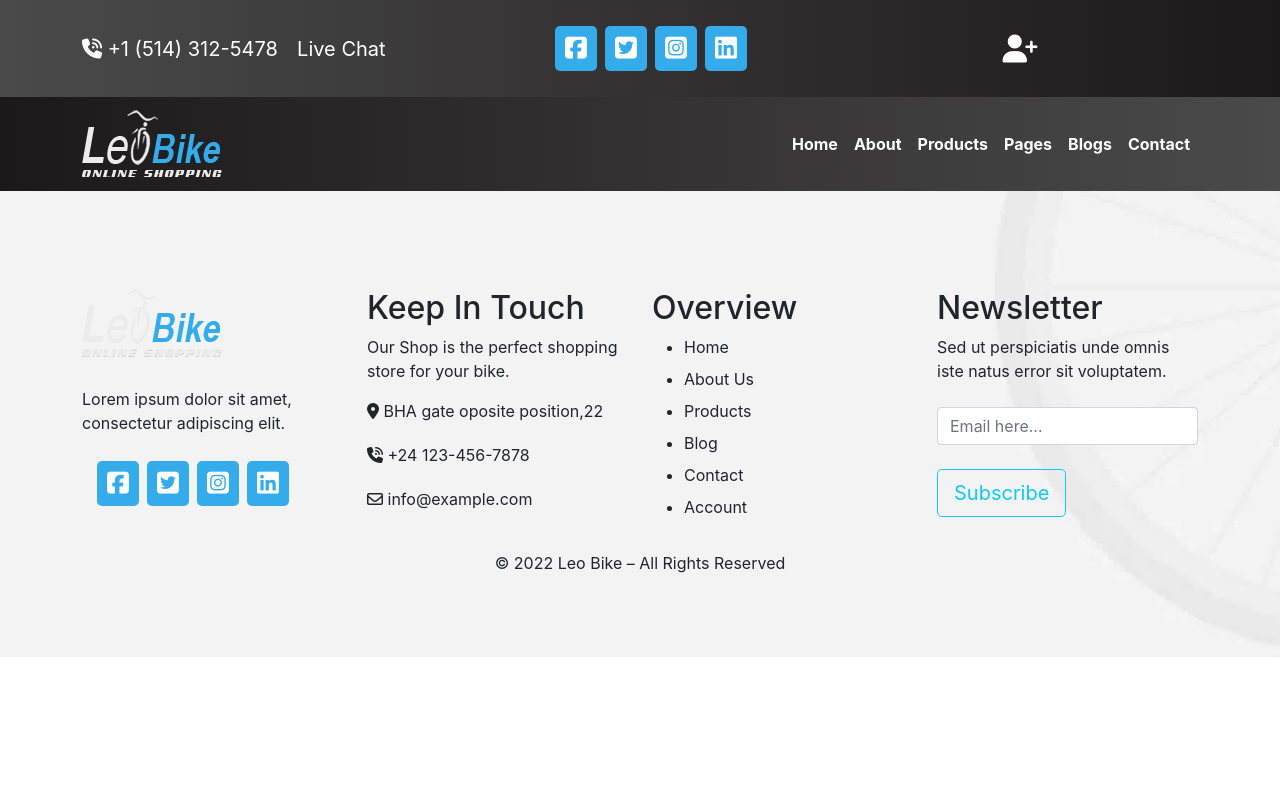
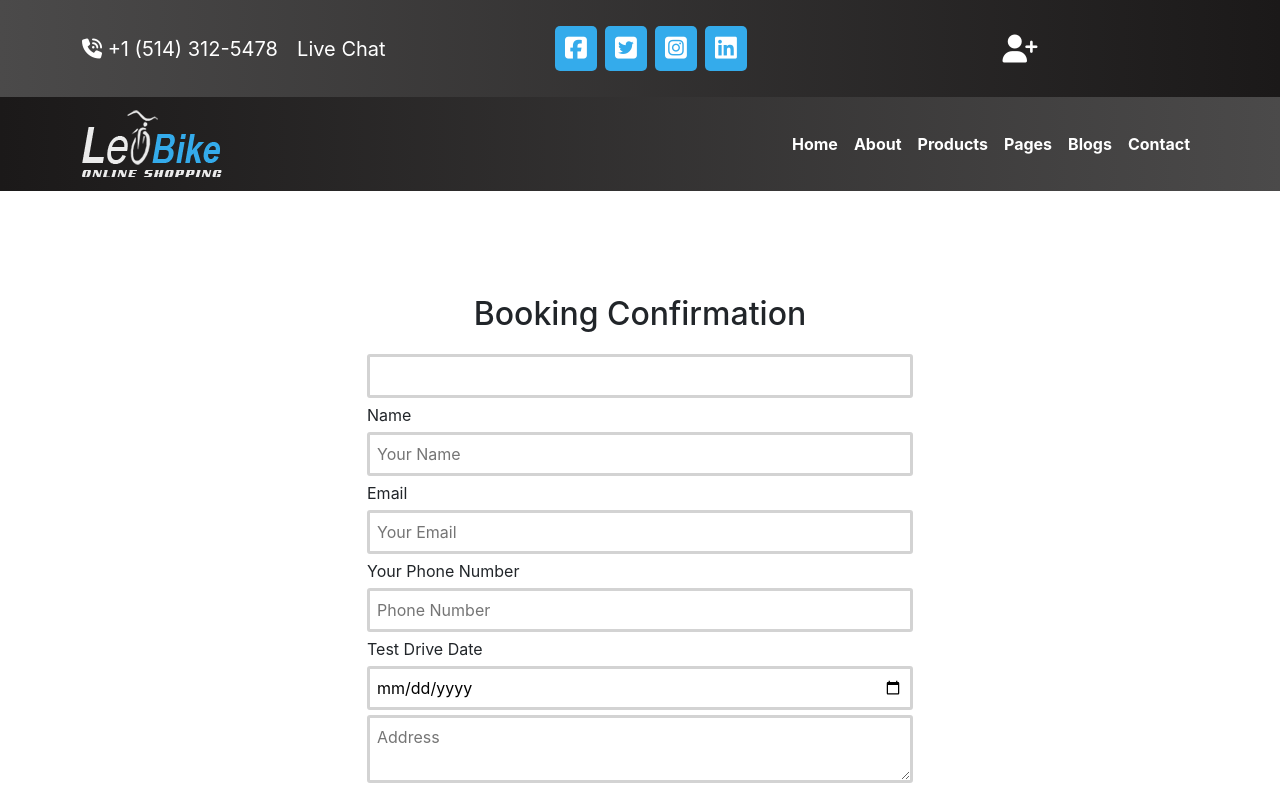
Before and after one commit to AK-Raihan/leo-bike, a React (Create React App) app: page /booking/1 in a window 1280 px wide. Shown: the top 800 px of the page. Built offline with nearby package versions, Linux system fonts and the light colour scheme; no server answers; some icons are missing.

Commit message:
booking & details

```diff
--- a/package.json
+++ b/package.json
@@ -6,10 +6,14 @@
     "@testing-library/jest-dom": "^5.16.4",
     "@testing-library/react": "^12.1.4",
     "@testing-library/user-event": "^13.5.0",
+    "axios": "^0.26.1",
     "firebase": "^9.6.10",
     "react": "^18.0.0",
     "react-bootstrap": "^2.2.3",
     "react-dom": "^18.0.0",
+    "react-hook-form": "^7.29.0",
+    "react-hot-toast": "^2.2.0",
+    "react-rating": "^2.0.5",
     "react-router-dom": "^6.3.0",
     "react-scripts": "5.0.0",
     "swiper": "^8.1.0",
--- a/src/App.js
+++ b/src/App.js
@@ -5,6 +5,8 @@ import {
 } from "react-router-dom";
 import './App.css';
 import AuthProvider from "./Contexts/AuthProvider";
+import Booking from "./Pages/CycleDetails/Booking/Booking";
+import CycleDetals from "./Pages/CycleDetails/CycleDetails/CycleDetails";
 import About from "./Pages/Home/About/About";
 import Contact from "./Pages/Home/Contact/Contact";
 import Home from "./Pages/Home/Home/Home";
@@ -29,6 +31,10 @@ function App() {
       </Route>
       <Route path="/about" element={<About/>}>
       </Route>
+      <Route path="/booking/:id" element={<Booking/>}>
+      </Route>
+      <Route path="/details/:id" element={<CycleDetals/>}>
+      </Route>
       <Route path="/contact" element={<Contact/>}>
       </Route>
       <Route path="/products" element={<Products/>}>
--- /dev/null
+++ b/src/Pages/CycleDetails/Booking/Booking.css
@@ -0,0 +1,9 @@
+.our-form-input {
+    display: block;
+    width: 100%;
+    padding: 7px;
+    margin-top: 5px;
+    margin-bottom: 5px;
+    border: 3px solid lightgray;
+    border-radius: 3px;
+}
--- /dev/null
+++ b/src/Pages/CycleDetails/Booking/Booking.js
@@ -0,0 +1,117 @@
+import React, { useEffect, useState } from 'react';
+import axios from 'axios';
+import { Col, Button, Row, Container } from 'react-bootstrap';
+import { useForm } from 'react-hook-form';
+import {  useParams } from 'react-router';
+import {  useNavigate } from 'react-router-dom';
+import './Booking.css';
+import useAuth from '../../../hooks/useAuth';
+import toast, { Toaster } from 'react-hot-toast';
+
+// import MenuBar from '../../shared/MenuBar/MenuBar';
+
+
+const Booking = () => {
+    const { id } = useParams();
+    const { user } = useAuth();
+    const navigate = useNavigate();
+    const [specificDetail, setSpecificDetail] = useState({});
+    const { name } = specificDetail;
+    const { register, handleSubmit, reset } = useForm();
+
+    useEffect(() => {
+        const url = `http://localhost:5000/singleCycle/${id}`
+        fetch(url)
+            .then(res => res.json())
+            .then(data => setSpecificDetail(data))
+    }, [])
+
+    const onSubmit = data => {
+        data.carId = id;
+        data.status = "pending";
+        data.orderTime = new Date().toLocaleDateString('en-GB');
+        axios.post('http://localhost:5000/confirmOrder', data)
+            .then(res => {
+                if (res.data.insertedId) {
+                    toast.success('Booking Succesful')
+                    reset();
+                    navigate('/')
+                }
+            })
+    }
+    return (
+        <div className="cycle-booking py-5">
+
+            <Container className="py-5">
+                <h2 className="text-center py-2">Booking Confirmation</h2>
+
+                <form onSubmit={handleSubmit(onSubmit)}>
+                    <div className="form-main" style={{ borderRadius: "15px", maxWidth: '85rem' }}>
+                        <Row>
+                            <Col md={3} xs={12} className="pr-md-4">
+                            </Col>
+                            <Col md={6} xs={12} className="pr-md-4">
+                                <input className="our-form-input" type="text" {...register("CycleName", { required: true })} defaultValue={name} />
+                                <label>Name</label>
+                                <input
+                                    className="our-form-input"
+                                    type="text"
+                                    defaultValue={user.displayName}
+                                    {...register("name", { required: true })}
+                                    placeholder="Your Name"
+                                />
+                                <label>Email</label>
+                                <input
+                                    type="email"
+                                    className="our-form-input"
+                                    defaultValue={user.email}
+                                    {...register("email", { required: true })}
+                                    placeholder="Your Email"
+                                />
+                                <label>Your Phone Number</label>
+                                <input
+                                    type="number"
+                                    className="our-form-input"
+                                    defaultValue=""
+                                    {...register("phone", { required: true })}
+                                    placeholder="Phone Number"
+                                />
+                                <label>Test Drive Date</label>
+                                <input
+                                    type="date"
+                                    date="{{date}}" timezone="[[timezone]]"
+                                    className="our-form-input"
+                                    defaultValue=""
+                                    {...register("testDriveDate", { required: true })}
+                                    placeholder="Test Drive Date"
+                                />
+                                <textarea
+                                    type="textarea"
+                                    className="our-form-input"
+                                    defaultValue=""
+                                    {...register("address", { required: true })}
+                                    placeholder="Address"
+                                />
+                                 <br />
+                                {/* <Button type="submit">Send</Button> */}
+                            </Col>
+                            <Col md={3} xs={12} className="pr-md-4">
+                            </Col>
+
+                        </Row>
+                    </div>
+
+                    <div className="text-center mt-4">
+                        <Button type="submit" className="btn-main" style={{ padding: ".68rem 2rem" }}>
+                            Confirm Booking
+                        </Button>
+                    </div>
+                </form>
+                <Toaster/>
+
+            </Container>
+        </div>
+    );
+};
+
+export default Booking;
--- /dev/null
+++ b/src/Pages/CycleDetails/CycleDetails/CycleDetails.css
@@ -0,0 +1,47 @@
+.car-details {
+    background-color: #FAFAFA;
+}
+.car-img-box {
+    width: 100%;
+    overflow: hidden;
+    height: 300px;
+    object-fit: cover;
+    border-radius: 5px;
+}
+.car-img-box img {
+    object-fit: cover;
+    width: 100%;
+    height: 100%;
+}
+.price-icon {
+    color: red;
+    margin-right: 10px;
+}
+.car-price {
+    font-size: 26px;
+    font-weight: bold;
+}
+.car-content-box {
+    align-content: space-around;
+    flex-direction: column;
+}
+.car-keySpec {
+    background-color: #FFF;
+}
+.car-specification {
+    margin-right: 35px;
+    padding: 15px;
+}
+.spec-text p {
+    white-space: nowrap;
+    margin: 0;
+    text-align: center;
+}
+.spec-icon {
+    font-size: 27px;
+    text-align: center;
+}
+.spec-text p:first-child,
+.spec-icon .svg-inline--fa {
+    color: rgba(36,39,44,.5);
+}
--- /dev/null
+++ b/src/Pages/CycleDetails/CycleDetails/CycleDetails.js
@@ -0,0 +1,70 @@
+import React, { useEffect, useState } from 'react';
+import { Col, Container, Row, Button } from 'react-bootstrap';
+import Rating from 'react-rating';
+import { useParams } from 'react-router';
+import { useNavigate} from 'react-router-dom';
+
+import './CycleDetails.css';
+
+const CycleDetals = () => {
+    const { id } = useParams();
+    const [specificCar, setSpecificCar] = useState({});
+    const { name, price, img, _id, rating} = specificCar;
+
+
+    const navigate = useNavigate();
+    useEffect(() => {
+        const url = `http://localhost:5000/singleCycle/${id}`
+        fetch(url)
+            .then(res => res.json())
+            .then(data => setSpecificCar(data))
+    }, [])
+
+    const handleCarBooking = (id) => {
+        const uri = `/booking/${id}`
+        navigate(uri)
+    }
+    return (
+        <div className="car-details py-5">
+
+            <Container className="py-5">
+                {/* <h2 className="text-center pb-4">Car Details Here</h2> */}
+                <Row className="car-details py-3">
+                    <Col lg={6} md={5} sm={12} xs={12}>
+                        <div className="car-img-box">
+                            <img src={img} alt="" />
+                        </div>
+                    </Col>
+                    <Col lg={6} md={5} sm={12} xs={12}>
+                        <div className="car-content-box d-flex">
+                            <div className="car-flex">
+                                <h2>{name}</h2>
+                                <Rating
+                                    emptySymbol="far fa-star star-color"
+                                    fullSymbol="fas fa-star star-color"
+                                    initialRating={rating}
+                                    readonly>RAte</Rating>
+                                <div className="car-price py-2">
+
+                                    <span>{price}</span>
+                                    <h6>*Ex-showroom Price in Dhaka</h6>
+                                    <h6>EMI Starts usd.13,114 /Month</h6>
+                                </div>
+                            </div>
+                            <div className="offer-icon py-5">
+                                <Button onClick={() => handleCarBooking(_id)} variant="warning">Book Your Car</Button>
+                                <div className="tagIcon py-2">
+                                    <span>Don't miss out on the best offers for this month</span>
+                                </div>
+                            </div>
+                        </div>
+                    </Col>
+                </Row>
+
+            </Container>
+
+        </div>
+    );
+};
+
+export default CycleDetals;
--- a/src/Pages/Home/Home/Home.js
+++ b/src/Pages/Home/Home/Home.js
@@ -1,4 +1,5 @@
 import React from 'react';
+import Cycles from '../../Services/Cycles/Cycles';
 import About from '../About/About';
 import Banner from '../Banner/Banner';
 import Discount from '../Discount/Discount';
@@ -9,7 +10,9 @@ const Home = () => {
         <div>
             <Banner/>
             <WhyChoose/>
+            <Cycles/>
             <Discount/>
+
         </div>
     );
 };
--- a/src/Pages/Services/Cycles/Cycles.js
+++ b/src/Pages/Services/Cycles/Cycles.js
@@ -1,11 +1,11 @@
 import React, { useEffect, useState } from 'react';
 import Cycle from './Cycle/Cycle';
 
-const Products = () => {
+const Cycles = () => {
     const[cycles, setCycles]= useState([]);
 
     useEffect( ()=>{
-        fetch('./products.json')
+        fetch('http://localhost:5000/cycle')
         .then(res=>res.json())
         .then(data=>setCycles(data))
     } ,[])
@@ -29,4 +29,4 @@ const Products = () => {
     );
 };
 
-export default Products;
+export default Cycles;
--- a/src/Pages/Services/Products/Product/Product.js
+++ b/src/Pages/Services/Products/Product/Product.js
@@ -17,7 +17,7 @@ const Product = (props) => {
             <NavLink to={`/booking/${_id}`}>
             <button className="btn me-4 order-btn fs-5"><i className="fas fa-cart-arrow-down"></i></button>
             </NavLink>
-            <NavLink to={`/booking/${_id}`}>
+            <NavLink to={`/details/${_id}`}>
             <button className="btn  order-btn fs-5"><i class="fas fa-solid fa-arrow-right"></i></button>
             </NavLink>
       </div>
--- a/src/Pages/Services/Products/Products.js
+++ b/src/Pages/Services/Products/Products.js
@@ -6,7 +6,7 @@ const Products = () => {
     const[products, setProducts]= useState([]);
 
     useEffect( ()=>{
-        fetch('./products.json')
+        fetch('http://localhost:5000/products')
         .then(res=>res.json())
         .then(data=>setProducts(data))
     } ,[])
@@ -29,5 +29,4 @@ const Products = () => {
         </div>
     );
 };
-
 export default Products;
--- a/src/Pages/Shared/NavTop/NavTop.js
+++ b/src/Pages/Shared/NavTop/NavTop.js
@@ -36,7 +36,7 @@ const NavTop = () => {
                             <div className=""><img className="rounded-circle user-pic" src={user?.photoURL} alt="" /></div>
                             <NavLink to="/"><button className='btn btn-lg text-white'>Dashboard</button></NavLink>
                             <span className='fs-3 text-white me-3'><i className="fas fa-cart-arrow-down"></i></span>
-                            <button onClick={logout}>login</button>
+                            <button onClick={logout}>logout</button>
                           </div>
                           :
 
```
Also changed, not shown: 1 other file (tests, documents, lock files or other folders).
